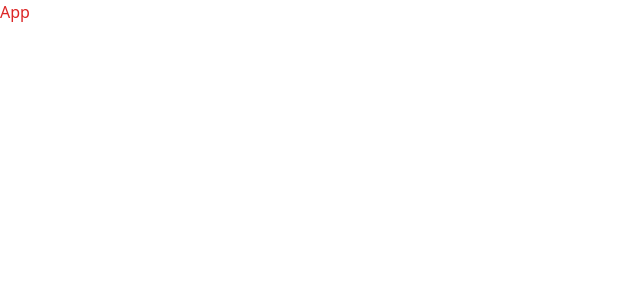
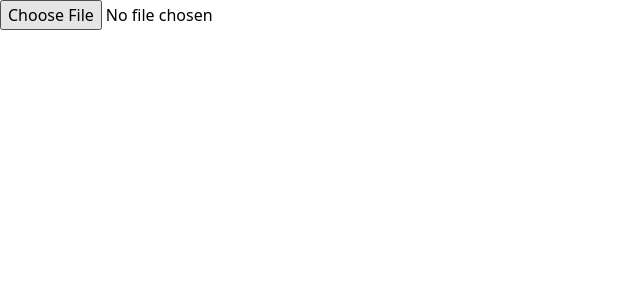
Before and after one commit to Jumanov07/excel, a React (Vite) app: page / in a window 1280 px wide. Shown: the top 300 px of the page, without its empty margins (0-640 px from the left). Built offline with nearby package versions, Linux system fonts and the light colour scheme.

Commit message:
create uploader excel file

```diff
--- a/index.html
+++ b/index.html
@@ -5,7 +5,7 @@
     <link rel="icon" type="image/svg+xml" href="/vite.svg" />
     <meta name="viewport" content="width=device-width, initial-scale=1.0" />
 
-    <title>Exel</title>
+    <title>Excel</title>
   </head>
   <body>
     <div id="root"></div>
--- a/package.json
+++ b/package.json
@@ -10,6 +10,7 @@
     "preview": "vite preview"
   },
   "dependencies": {
+    "exceljs": "^4.4.0",
     "react": "^18.2.0",
     "react-dom": "^18.2.0"
   },
--- a/src/App.tsx
+++ b/src/App.tsx
@@ -1,7 +1,17 @@
+import { useState } from "react";
 import "./App.css";
+import UploadFile from "./components/UploadFile";
 
 const App = () => {
-  return <h1 className="text-red-600">App</h1>;
+  const [firstFileColumns, setFirstFileColumns] = useState<string[][]>([]);
+
+  console.log(firstFileColumns);
+
+  return (
+    <div>
+      <UploadFile setColumns={setFirstFileColumns} columns={firstFileColumns} />
+    </div>
+  );
 };
 
 export default App;
--- /dev/null
+++ b/src/components/UploadFile.tsx
@@ -0,0 +1,43 @@
+import { ChangeEvent } from "react";
+import { Workbook } from "exceljs";
+
+interface Props {
+  setColumns: (columns: string[][]) => void;
+  columns: string[][];
+}
+
+const UploadFile = ({ setColumns, columns }: Props) => {
+  const handleChange = (e: ChangeEvent<HTMLInputElement>) => {
+    if (e.target.files && e.target.files[0]) {
+      const file = e.target.files[0];
+      const wb = new Workbook();
+      const reader = new FileReader();
+
+      reader.readAsArrayBuffer(file);
+
+      reader.onload = () => {
+        const buffer = reader.result as ArrayBuffer;
+
+        wb.xlsx.load(buffer).then((workbook) => {
+          const newColumns: string[][] = [];
+
+          workbook.eachSheet((sheet) => {
+            for (let i = 0; i < sheet.actualColumnCount; i++) {
+              const column = sheet.getColumn(i + 1)?.values;
+
+              if (column && column.length) {
+                newColumns.push(column as string[]);
+              }
+            }
+          });
+
+          setColumns([...columns, ...newColumns]);
+        });
+      };
+    }
+  };
+
+  return <input type="file" onChange={handleChange} />;
+};
+
+export default UploadFile;
```
Also changed, not shown: 1 other file (tests, documents, lock files or other folders).
